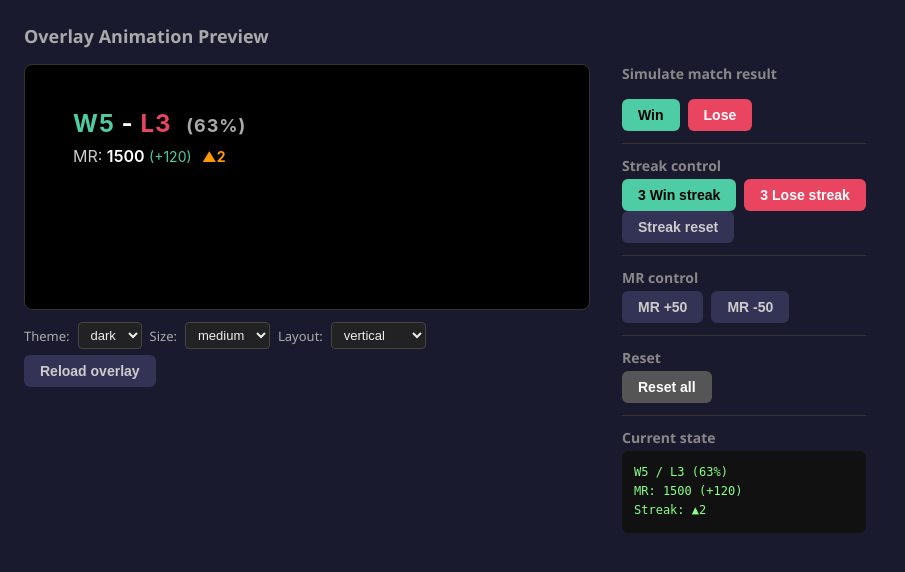
After one commit to iniwa/sf6-logs, a Flask app: page /overlay/preview in a window 1280 px wide. The commit adds this page. Shown: the top 572 px of the page, without its empty margins (0-905 px from the left). Run offline with Flask 3, Linux system fonts and the light colour scheme; data that the repository does not hold is empty.

Commit message:
オーバーレイ調整

```diff
--- a/routes/overlay.py
+++ b/routes/overlay.py
@@ -64,3 +64,8 @@ def history():
 @bp.route('/overlay/popup')
 def popup():
     return render_template('overlay/popup.html', **_overlay_context())
+
+
+@bp.route('/overlay/preview')
+def preview():
+    return render_template('overlay/preview.html')
--- a/static/css/overlay-themes.css
+++ b/static/css/overlay-themes.css
@@ -87,6 +87,12 @@ body {
     font-weight: 700;
     margin-left: calc(8px * var(--ovl-scale, 1));
     vertical-align: middle;
+}
+.streak-inline {
+    font-size: calc(14px * var(--ovl-scale, 1));
+    font-weight: 700;
+    margin-left: calc(6px * var(--ovl-scale, 1));
+    vertical-align: baseline;
 }
 .streak-win { color: var(--ovl-streak-win); }
 .streak-lose { color: var(--ovl-streak-lose); }
--- a/templates/overlay/full.html
+++ b/templates/overlay/full.html
@@ -6,11 +6,6 @@
         -
         <span class="losses" id="losses">L{{ today.losses }}</span>
         <span class="winrate" id="winrate">({{ today.winrate }}%)</span>
-        {% if streak and today.streak and today.streak != 0 %}
-        <span class="streak {{ 'streak-win' if today.streak > 0 else 'streak-lose' }}" id="streak">{{ '\U0001f525' ~ today.streak if today.streak > 0 else '\u2744' ~ (today.streak | abs) }}</span>
-        {% else %}
-        <span class="streak" id="streak" style="display:none;"></span>
-        {% endif %}
     </div>
     <div class="lp-row">
         {% if today.is_master %}
@@ -19,6 +14,11 @@
         {% else %}
         <span id="rating-label">LP</span>: <span class="value" id="rating">{{ today.lp if today.lp is not none else '-' }}</span>
         <span id="rating-delta" class="{{ 'delta-pos' if today.lp_delta and today.lp_delta > 0 else 'delta-neg' if today.lp_delta and today.lp_delta < 0 else '' }}">{% if today.lp_delta is not none %}({{ '+%d' % today.lp_delta if today.lp_delta >= 0 else today.lp_delta }}){% endif %}</span>
+        {% endif %}
+        {% if streak and today.streak and today.streak != 0 %}
+        <span class="streak streak-inline {{ 'streak-win' if today.streak > 0 else 'streak-lose' }}" id="streak">{{ '▲' ~ today.streak if today.streak > 0 else '▼' ~ (today.streak | abs) }}</span>
+        {% else %}
+        <span class="streak streak-inline" id="streak" style="display:none;"></span>
         {% endif %}
     </div>
     <div class="history" id="history">
@@ -72,8 +72,8 @@ function updateStats(d) {
     if (streakEl && _showStreak) {
         var s = d.streak || 0;
         if (s !== 0) {
-            streakEl.textContent = s > 0 ? '\uD83D\uDD25' + s : '\u2744' + Math.abs(s);
-            streakEl.className = 'streak ' + (s > 0 ? 'streak-win' : 'streak-lose');
+            streakEl.textContent = s > 0 ? '\u25B2' + s : '\u25BC' + Math.abs(s);
+            streakEl.className = 'streak streak-inline ' + (s > 0 ? 'streak-win' : 'streak-lose');
             streakEl.style.display = '';
         } else {
             streakEl.style.display = 'none';
--- /dev/null
+++ b/templates/overlay/preview.html
@@ -0,0 +1,253 @@
+<!DOCTYPE html>
+<html lang="ja">
+<head>
+    <meta charset="UTF-8">
+    <title>Overlay Preview</title>
+    <style>
+        * { margin: 0; padding: 0; box-sizing: border-box; }
+        body { background: #1a1a2e; color: #eee; font-family: 'Segoe UI', sans-serif; padding: 24px; }
+        h1 { font-size: 18px; margin-bottom: 16px; color: #aaa; }
+
+        .preview-container { display: flex; gap: 32px; align-items: flex-start; }
+
+        .preview-frame {
+            background: #000;
+            border: 1px solid #333;
+            border-radius: 8px;
+            padding: 32px;
+            min-width: 400px;
+            min-height: 200px;
+            display: flex;
+            align-items: center;
+            justify-content: center;
+        }
+        .preview-frame iframe {
+            border: none;
+            width: 500px;
+            height: 180px;
+            background: transparent;
+        }
+
+        .controls {
+            display: flex;
+            flex-direction: column;
+            gap: 12px;
+            min-width: 220px;
+        }
+        .controls h2 { font-size: 14px; color: #888; margin-bottom: 4px; }
+
+        .btn-row { display: flex; gap: 8px; }
+        .btn {
+            padding: 8px 16px;
+            border: none;
+            border-radius: 6px;
+            font-size: 14px;
+            font-weight: 600;
+            cursor: pointer;
+            transition: filter 0.15s;
+        }
+        .btn:hover { filter: brightness(1.2); }
+        .btn:active { filter: brightness(0.9); }
+
+        .btn-win { background: #4ecca3; color: #000; }
+        .btn-lose { background: #e94560; color: #fff; }
+        .btn-reset { background: #555; color: #fff; }
+        .btn-misc { background: #335; color: #ccc; }
+
+        .state-display {
+            background: #111;
+            border-radius: 6px;
+            padding: 12px;
+            font-family: monospace;
+            font-size: 12px;
+            color: #8f8;
+            white-space: pre;
+            line-height: 1.6;
+        }
+
+        .section { border-top: 1px solid #333; padding-top: 12px; }
+
+        select, input[type=number] {
+            background: #222;
+            color: #eee;
+            border: 1px solid #444;
+            border-radius: 4px;
+            padding: 4px 8px;
+            font-size: 13px;
+        }
+        label { font-size: 13px; color: #aaa; }
+        .param-row { display: flex; align-items: center; gap: 8px; margin-bottom: 6px; }
+    </style>
+</head>
+<body>
+    <h1>Overlay Animation Preview</h1>
+    <div class="preview-container">
+        <div>
+            <div class="preview-frame">
+                <iframe id="ovl-frame" src="/overlay?streak=1"></iframe>
+            </div>
+            <div style="margin-top: 12px;">
+                <div class="param-row">
+                    <label>Theme:</label>
+                    <select id="opt-theme"><option value="dark">dark</option><option value="sf6">sf6</option></select>
+                    <label>Size:</label>
+                    <select id="opt-size"><option value="small">small</option><option value="medium" selected>medium</option><option value="large">large</option></select>
+                    <label>Layout:</label>
+                    <select id="opt-layout"><option value="vertical">vertical</option><option value="horizontal">horizontal</option></select>
+                </div>
+                <button class="btn btn-misc" onclick="reloadFrame()">Reload overlay</button>
+            </div>
+        </div>
+
+        <div class="controls">
+            <h2>Simulate match result</h2>
+            <div class="btn-row">
+                <button class="btn btn-win" onclick="simWin()">Win</button>
+                <button class="btn btn-lose" onclick="simLose()">Lose</button>
+            </div>
+
+            <div class="section">
+                <h2>Streak control</h2>
+                <div class="btn-row">
+                    <button class="btn btn-win" onclick="simStreak(3)">3 Win streak</button>
+                    <button class="btn btn-lose" onclick="simStreak(-3)">3 Lose streak</button>
+                </div>
+                <div class="btn-row">
+                    <button class="btn btn-misc" onclick="simStreak(0)">Streak reset</button>
+                </div>
+            </div>
+
+            <div class="section">
+                <h2>MR control</h2>
+                <div class="btn-row">
+                    <button class="btn btn-misc" onclick="simMR(50)">MR +50</button>
+                    <button class="btn btn-misc" onclick="simMR(-50)">MR -50</button>
+                </div>
+            </div>
+
+            <div class="section">
+                <h2>Reset</h2>
+                <button class="btn btn-reset" onclick="simReset()">Reset all</button>
+            </div>
+
+            <div class="section">
+                <h2>Current state</h2>
+                <div class="state-display" id="state-display">Loading...</div>
+            </div>
+        </div>
+    </div>
+
+    <script>
+        var state = {
+            wins: 5, losses: 3, winrate: 63,
+            is_master: true, mr: 1500, mr_delta: 120,
+            lp: null, lp_delta: null,
+            streak: 2
+        };
+        var history = [
+            {result:'win'},{result:'win'},{result:'lose'},{result:'win'},
+            {result:'win'},{result:'lose'},{result:'win'},{result:'lose'},
+            {result:'win'},{result:'win'}
+        ];
+
+        function getFrame() {
+            return document.getElementById('ovl-frame').contentWindow;
+        }
+
+        function pushState() {
+            try {
+                var fw = getFrame();
+                if (typeof fw.updateStats === 'function') fw.updateStats(state);
+                if (typeof fw.refreshHistory === 'function') {
+                    // override fetch temporarily to return mock history
+                    var origFetch = fw.fetch;
+                    fw.fetch = function(url) {
+                        if (url.indexOf('/api/matches') !== -1) {
+                            return Promise.resolve({ json: function() { return Promise.resolve(history); } });
+                        }
+                        if (url.indexOf('/api/stats/today') !== -1) {
+                            return Promise.resolve({ json: function() { return Promise.resolve(state); } });
+                        }
+                        return origFetch.apply(this, arguments);
+                    };
+                    fw.refreshHistory();
+                    // restore after a tick
+                    setTimeout(function() { fw.fetch = origFetch; }, 100);
+                }
+            } catch(e) { console.warn('Frame not ready', e); }
+            renderState();
+        }
+
+        function renderState() {
+            var s = state;
+            var txt = 'W' + s.wins + ' / L' + s.losses + ' (' + s.winrate + '%)\n';
+            txt += 'MR: ' + s.mr + ' (' + (s.mr_delta >= 0 ? '+' : '') + s.mr_delta + ')\n';
+            txt += 'Streak: ' + (s.streak > 0 ? '▲' + s.streak : s.streak < 0 ? '▼' + Math.abs(s.streak) : '---');
+            document.getElementById('state-display').textContent = txt;
+        }
+
+        function recalcWinrate() {
+            var total = state.wins + state.losses;
+            state.winrate = total > 0 ? Math.round(state.wins / total * 100) : 0;
+        }
+
+        function simWin() {
+            state.wins++;
+            state.mr += 30;
+            state.mr_delta += 30;
+            state.streak = state.streak > 0 ? state.streak + 1 : 1;
+            recalcWinrate();
+            history.unshift({id: Date.now(), result: 'win'});
+            if (history.length > 10) history.pop();
+            pushState();
+        }
+
+        function simLose() {
+            state.losses++;
+            state.mr -= 30;
+            state.mr_delta -= 30;
+            state.streak = state.streak < 0 ? state.streak - 1 : -1;
+            recalcWinrate();
+            history.unshift({id: Date.now(), result: 'lose'});
+            if (history.length > 10) history.pop();
+            pushState();
+        }
+
+        function simStreak(n) {
+            state.streak = n;
+            pushState();
+        }
+
+        function simMR(delta) {
+            state.mr += delta;
+            state.mr_delta += delta;
+            pushState();
+        }
+
+        function simReset() {
+            state = {
+                wins: 0, losses: 0, winrate: 0,
+                is_master: true, mr: 1500, mr_delta: 0,
+                lp: null, lp_delta: null,
+                streak: 0
+            };
+            history = [];
+            pushState();
+        }
+
+        function reloadFrame() {
+            var t = document.getElementById('opt-theme').value;
+            var s = document.getElementById('opt-size').value;
+            var l = document.getElementById('opt-layout').value;
+            var url = '/overlay?streak=1&theme=' + t + '&size=' + s + '&layout=' + l;
+            document.getElementById('ovl-frame').src = url;
+        }
+
+        // initial push after iframe loads
+        document.getElementById('ovl-frame').addEventListener('load', function() {
+            setTimeout(pushState, 300);
+        });
+        renderState();
+    </script>
+</body>
+</html>
--- a/templates/overlay/record.html
+++ b/templates/overlay/record.html
@@ -7,7 +7,7 @@
         <span class="losses" id="losses">L{{ today.losses }}</span>
         <span class="winrate" id="winrate">({{ today.winrate }}%)</span>
         {% if streak and today.streak and today.streak != 0 %}
-        <span class="streak {{ 'streak-win' if today.streak > 0 else 'streak-lose' }}" id="streak">{{ '\U0001f525' ~ today.streak if today.streak > 0 else '\u2744' ~ (today.streak | abs) }}</span>
+        <span class="streak {{ 'streak-win' if today.streak > 0 else 'streak-lose' }}" id="streak">{{ '▲' ~ today.streak if today.streak > 0 else '▼' ~ (today.streak | abs) }}</span>
         {% else %}
         <span class="streak" id="streak" style="display:none;"></span>
         {% endif %}
@@ -42,7 +42,7 @@ function updateStats(d) {
     if (streakEl && _showStreak) {
         var s = d.streak || 0;
         if (s !== 0) {
-            streakEl.textContent = s > 0 ? '\uD83D\uDD25' + s : '\u2744' + Math.abs(s);
+            streakEl.textContent = s > 0 ? '\u25B2' + s : '\u25BC' + Math.abs(s);
             streakEl.className = 'streak ' + (s > 0 ? 'streak-win' : 'streak-lose');
             streakEl.style.display = '';
         } else {
```
Also changed, not shown: issues.md (+1 -1 lines), image.png (deleted).
